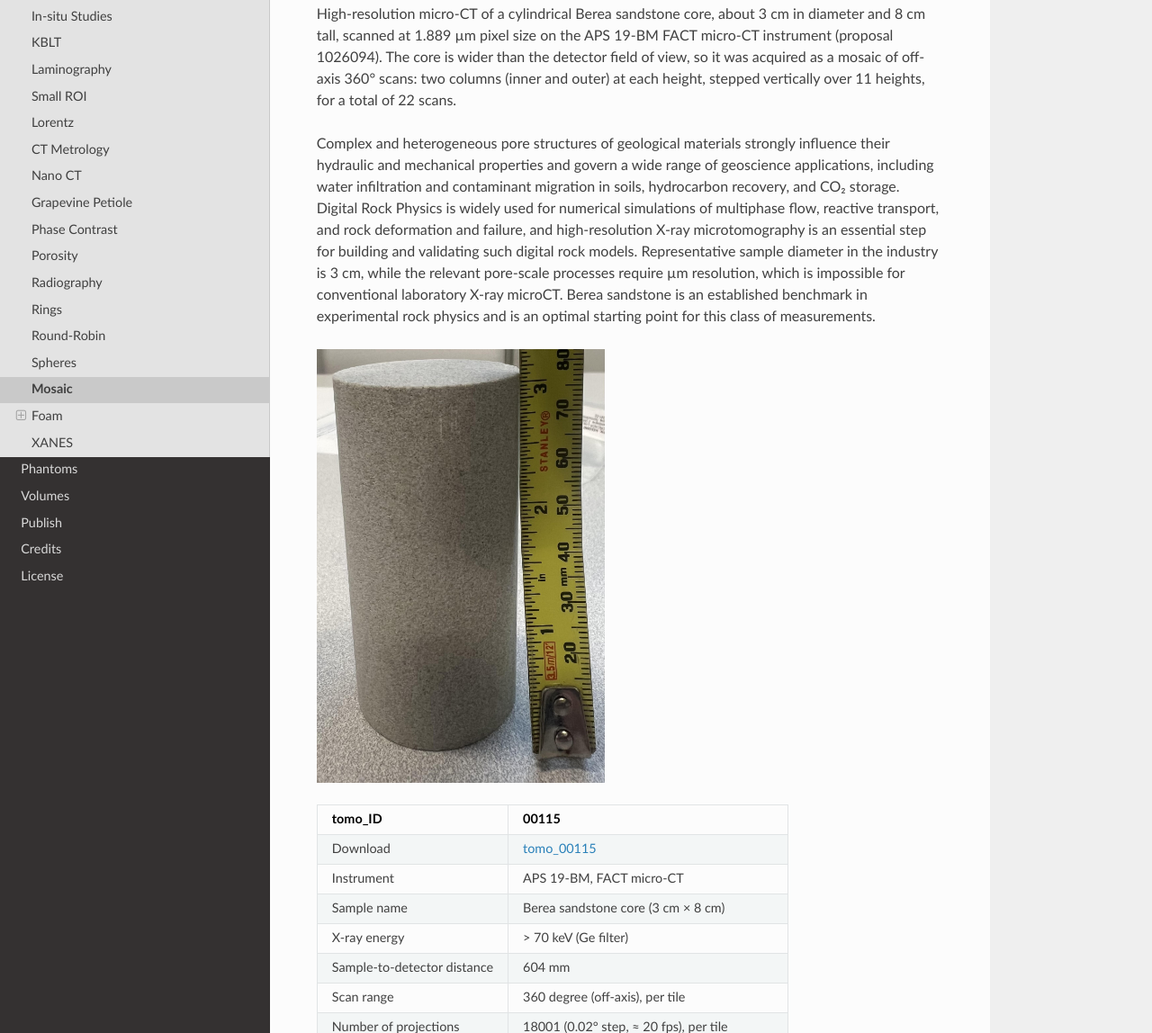
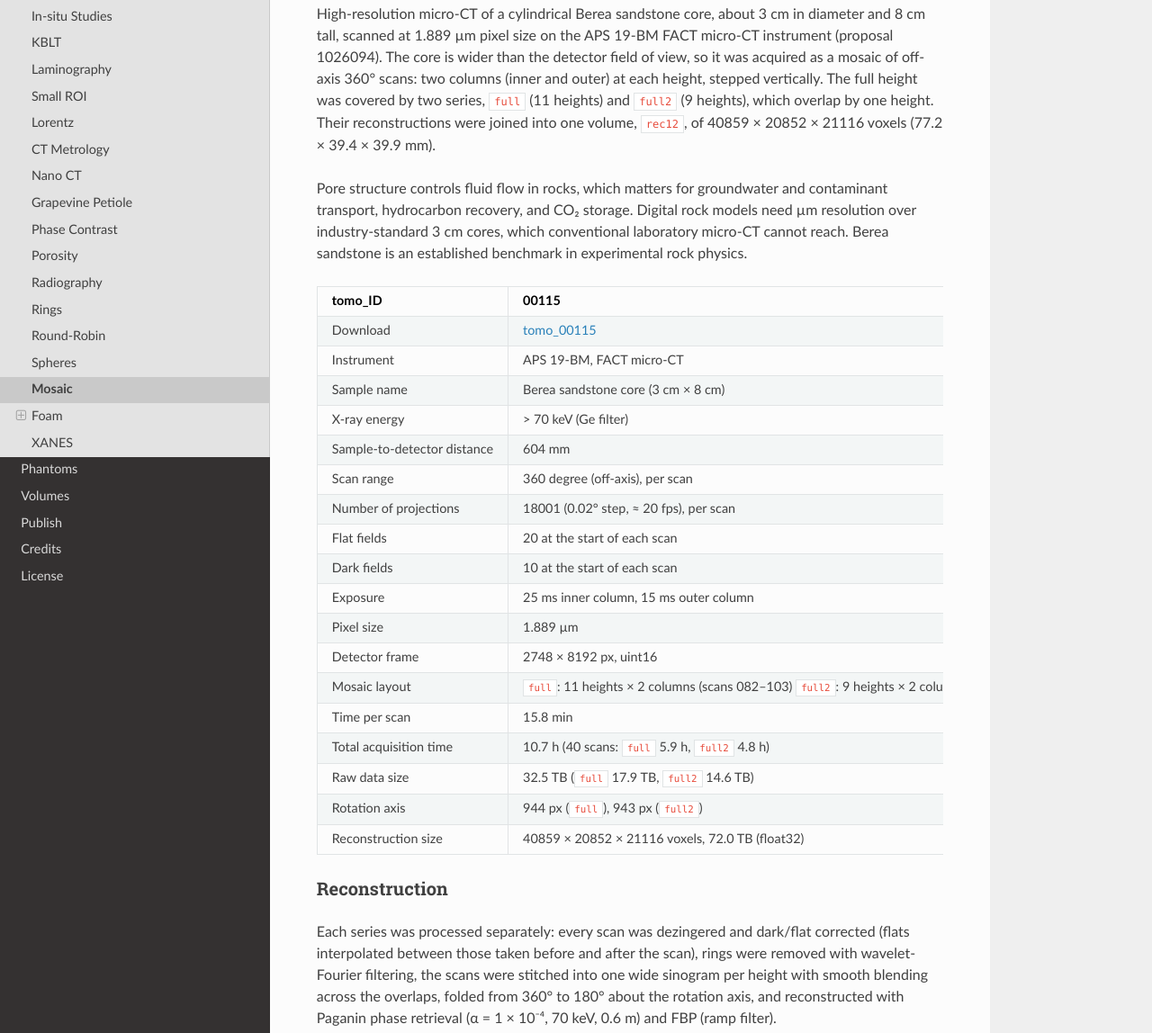
Before and after one commit to tomography/tomobank, a Sphinx documentation site: the page built from docs/source/data/docs.data.tomosaic.rst, in a window 1280 px wide and 1400 px high, scrolled down 4102 px. Shown: the part 252-1400 px from the top of the window at 90% size. Built offline with Sphinx 7.4.7 and the Read the Docs theme 3.1.0, drawn with Linux system fonts in a browser that asks for light colours; some of the changed text lies outside the part shown.

Commit message:
Update Berea sandstone (tomo_00115): full + full2, rec12 downloads
- describe both series (full 082-103, full2 104-121) joined into rec12
- downloads by folder: rec12 / rec12_bin2x2 parts, rec12_bin4x4, raw and binned raw
- part naming, slice ranges and mosaic geometry
- links to the processing code (sandstone_tomobank, model_mosaic)
- shorter motivation; updated overview figure; remove the sample photo

```diff
--- a/docs/source/data/docs.data.tomosaic.rst
+++ b/docs/source/data/docs.data.tomosaic.rst
@@ -236,78 +236,125 @@
 High-resolution micro-CT of a cylindrical Berea sandstone core, about 3 cm in diameter and 8 cm tall,
 scanned at 1.889 µm pixel size on the APS 19-BM FACT micro-CT instrument (proposal 1026094). The core
 is wider than the detector field of view, so it was acquired as a mosaic of off-axis 360° scans: two
-columns (inner and outer) at each height, stepped vertically over 11 heights, for a total of 22 scans.
+columns (inner and outer) at each height, stepped vertically. The full height was covered by two
+series, ``full`` (11 heights) and ``full2`` (9 heights), which overlap by one height. Their
+reconstructions were joined into one volume, ``rec12``, of 40859 × 20852 × 21116 voxels
+(77.2 × 39.4 × 39.9 mm).
 
-Complex and heterogeneous pore structures of geological materials strongly influence their hydraulic
-and mechanical properties and govern a wide range of geoscience applications, including water
-infiltration and contaminant migration in soils, hydrocarbon recovery, and CO₂ storage. Digital Rock
-Physics is widely used for numerical simulations of multiphase flow, reactive transport, and rock
-deformation and failure, and high-resolution X-ray microtomography is an essential step for building
-and validating such digital rock models. Representative sample diameter in the industry is 3 cm, while
-the relevant pore-scale processes require µm resolution, which is impossible for conventional
-laboratory X-ray microCT. Berea sandstone is an established benchmark in experimental rock physics
-and is an optimal starting point for this class of measurements.
+Pore structure controls fluid flow in rocks, which matters for groundwater and contaminant transport,
+hydrocarbon recovery, and CO₂ storage. Digital rock models need µm resolution over industry-standard
+3 cm cores, which conventional laboratory micro-CT cannot reach. Berea sandstone is an established
+benchmark in experimental rock physics.
 
-.. image:: ../img/sandstone_photo.jpg
-    :width: 320px
-    :alt: Berea sandstone core, about 3 cm diameter, next to a tape measure
-
-+-----------------------------------------+-----------------------------------------------+
-|             tomo_ID                     | 00115                                         |
-+=========================================+===============================================+
-|             Download                    | tomo_00115_                                   |
-+-----------------------------------------+-----------------------------------------------+
-|             Instrument                  | APS 19-BM, FACT micro-CT                      |
-+-----------------------------------------+-----------------------------------------------+
-|             Sample name                 | Berea sandstone core (3 cm × 8 cm)            |
-+-----------------------------------------+-----------------------------------------------+
-|             X-ray energy                | > 70 keV (Ge filter)                          |
-+-----------------------------------------+-----------------------------------------------+
-|             Sample-to-detector distance | 604 mm                                        |
-+-----------------------------------------+-----------------------------------------------+
-|             Scan range                  | 360 degree (off-axis), per tile               |
-+-----------------------------------------+-----------------------------------------------+
-|             Number of projections       | 18001 (0.02° step, ≈ 20 fps), per tile        |
-+-----------------------------------------+-----------------------------------------------+
-|             Flat fields                 | 20 at the start of each scan                  |
-+-----------------------------------------+-----------------------------------------------+
-|             Dark fields                 | 10 at the start of each scan                  |
-+-----------------------------------------+-----------------------------------------------+
-|             Exposure                    | 25 ms inner column, 15 ms outer column        |
-+-----------------------------------------+-----------------------------------------------+
-|             Pixel size                  | 1.889 µm                                      |
-+-----------------------------------------+-----------------------------------------------+
-|             Detector frame              | 2748 × 8192 px, uint16                        |
-+-----------------------------------------+-----------------------------------------------+
-|             Mosaic layout               | 11 heights × 2 columns (22 scans, 082–103)    |
-+-----------------------------------------+-----------------------------------------------+
-|             Time per tile scan          | 15.8 min                                      |
-+-----------------------------------------+-----------------------------------------------+
-|             Total acquisition time      | 5.9 h (22 scans)                              |
-+-----------------------------------------+-----------------------------------------------+
-|             Raw data size               | 17.9 TB                                       |
-+-----------------------------------------+-----------------------------------------------+
-|             Rotation axis               | 944 px                                        |
-+-----------------------------------------+-----------------------------------------------+
++-----------------------------------------+-----------------------------------------------------+
+|             tomo_ID                     | 00115                                               |
++=========================================+=====================================================+
+|             Download                    | tomo_00115_                                         |
++-----------------------------------------+-----------------------------------------------------+
+|             Instrument                  | APS 19-BM, FACT micro-CT                            |
++-----------------------------------------+-----------------------------------------------------+
+|             Sample name                 | Berea sandstone core (3 cm × 8 cm)                  |
++-----------------------------------------+-----------------------------------------------------+
+|             X-ray energy                | > 70 keV (Ge filter)                                |
++-----------------------------------------+-----------------------------------------------------+
+|             Sample-to-detector distance | 604 mm                                              |
++-----------------------------------------+-----------------------------------------------------+
+|             Scan range                  | 360 degree (off-axis), per scan                     |
++-----------------------------------------+-----------------------------------------------------+
+|             Number of projections       | 18001 (0.02° step, ≈ 20 fps), per scan              |
++-----------------------------------------+-----------------------------------------------------+
+|             Flat fields                 | 20 at the start of each scan                        |
++-----------------------------------------+-----------------------------------------------------+
+|             Dark fields                 | 10 at the start of each scan                        |
++-----------------------------------------+-----------------------------------------------------+
+|             Exposure                    | 25 ms inner column, 15 ms outer column              |
++-----------------------------------------+-----------------------------------------------------+
+|             Pixel size                  | 1.889 µm                                            |
++-----------------------------------------+-----------------------------------------------------+
+|             Detector frame              | 2748 × 8192 px, uint16                              |
++-----------------------------------------+-----------------------------------------------------+
+|             Mosaic layout               | ``full``: 11 heights × 2 columns (scans 082–103)    |
+|                                         | ``full2``: 9 heights × 2 columns (scans 104–121)    |
++-----------------------------------------+-----------------------------------------------------+
+|             Time per scan               | 15.8 min                                            |
++-----------------------------------------+-----------------------------------------------------+
+|             Total acquisition time      | 10.7 h (40 scans: ``full`` 5.9 h, ``full2`` 4.8 h)  |
++-----------------------------------------+-----------------------------------------------------+
+|             Raw data size               | 32.5 TB (``full`` 17.9 TB, ``full2`` 14.6 TB)       |
++-----------------------------------------+-----------------------------------------------------+
+|             Rotation axis               | 944 px (``full``), 943 px (``full2``)               |
++-----------------------------------------+-----------------------------------------------------+
+|             Reconstruction size         | 40859 × 20852 × 21116 voxels, 72.0 TB (float32)     |
++-----------------------------------------+-----------------------------------------------------+
 
 Reconstruction
 ^^^^^^^^^^^^^^
 
-Each scan was dark/flat corrected, stitched into one wide sinogram, folded from 360° to 180°, and
-reconstructed with Paganin phase retrieval (α = 1 × 10⁻⁴) and FBP (ramp filter).
+Each series was processed separately: every scan was dezingered and dark/flat corrected (flats
+interpolated between those taken before and after the scan), rings were removed with wavelet-Fourier
+filtering, the scans were stitched into one wide sinogram per height with smooth blending across the
+overlaps, folded from 360° to 180° about the rotation axis, and reconstructed with Paganin phase
+retrieval (α = 1 × 10⁻⁴, 70 keV, 0.6 m) and FBP (ramp filter).
 
-Files
-^^^^^
+The ``full2`` reconstruction was then registered to ``full`` by 3D phase correlation of their
+overlap (shift dz = 21173, dy = −2, dx = −266 voxels) and joined into ``rec12``, with a linear blend
+over slices 21573–22573 and a per-slice normalisation of brightness and contrast so that the volume
+has no bands along its height.
 
-+------------------------------------------------+---------------------------------------------------------------------+
-| File                                           | Content                                                             |
-+================================================+=====================================================================+
-| ``big_sandstone_full_082.h5`` … ``_103.h5``    | raw scans of the ``full`` series                                    |
-|                                                | (datasets ``exchange/data``, ``data_white``, ``data_dark``, ``theta``) |
-+------------------------------------------------+---------------------------------------------------------------------+
-| ``big_sandstone_full_*.config``                | acquisition settings of each scan                                   |
-+------------------------------------------------+---------------------------------------------------------------------+
-| ``sandstone_photo.jpg``                        | photo of the core                                                   |
-+------------------------------------------------+---------------------------------------------------------------------+
+Processing code
+^^^^^^^^^^^^^^^
+
+* `sandstone_tomobank <https://github.com/nikitinvv/sandstone_tomobank>`_:
+  standalone scripts that reproduce ``rec12`` from the raw scans on a single GPU (stitching,
+  Paganin, FBP, joining the two series), at full resolution or from the binned raw data.
+* `model_mosaic <https://github.com/nikitinvv/model_mosaic>`_: the multi-GPU pipeline used to
+  produce the published volumes.
+
+Downloads
+^^^^^^^^^
+
+The data are organised in folders of ``tomo_00115``. Large volumes are split into standalone HDF5
+parts of about 1 TB, each holding a block of whole slices.
+
++--------------------------+------------------------------------------------------------+-------------+-------------+
+| Folder                   | Content                                                    | Pixel       | Size        |
++==========================+============================================================+=============+=============+
+| rec12_                   | ``rec12`` at full resolution, 72 parts                     | 1.889 µm    | 72.0 TB     |
++--------------------------+------------------------------------------------------------+-------------+-------------+
+| rec12_bin2x2_            | ``rec12`` binned 2 × 2 × 2, 9 parts                        | 3.78 µm     | 9.0 TB      |
++--------------------------+------------------------------------------------------------+-------------+-------------+
+| rec12_bin4x4_            | ``rec12`` binned 4 × 4 × 4, one file                       | 7.56 µm     | 1.1 TB      |
++--------------------------+------------------------------------------------------------+-------------+-------------+
+| raw_                     | raw scans of both series, 40 files                         | 1.889 µm    | 32.5 TB     |
++--------------------------+------------------------------------------------------------+-------------+-------------+
+| raw_bin2x2_              | raw scans, detector binned 2 × 2                           | 3.78 µm     | 8.1 TB      |
++--------------------------+------------------------------------------------------------+-------------+-------------+
+| raw_bin4x4_              | raw scans, detector binned 4 × 4                           | 7.56 µm     | 2.0 TB      |
++--------------------------+------------------------------------------------------------+-------------+-------------+
+
+Start with ``rec12_bin4x4`` for an overview of the whole core.
+
+**Reconstruction parts.** ``rec12/rec12_partNN_zAAAAA-BBBBB.h5`` holds slices AAAAA–BBBBB (inclusive)
+of ``rec12``: parts 01–71 have 568 slices each, part 72 has 531. ``rec12_bin2x2/rec12_bin2x2_partN_zAAAAA-BBBBB.h5``
+likewise holds 2270 slices per part (part 9: 2269). Each part contains ``exchange/data`` (z, y, x,
+float32) and the attributes ``part``, ``nparts``, ``z_start``, ``z_end`` (exclusive) and
+``full_shape``, so a part can be opened on its own and placed in the full volume.
+
+**Raw scans.** ``raw/big_sandstone_full_NNN.h5`` (NNN = 082–103) and ``raw/big_sandstone_full2_NNN.h5``
+(NNN = 104–121), each with ``exchange/data`` (18001 × 2748 × 8192, uint16), ``exchange/data_white``
+(20), ``exchange/data_dark`` (10), ``exchange/theta`` (degrees) and the acquisition metadata, plus a
+``.config`` file per scan. The binned folders contain the same files with the suffix ``_bin2x2`` or
+``_bin4x4``: projections, flats and darks binned, all angles and metadata kept.
+
+Mosaic geometry (row, column of each scan in the stitched frame, unbinned pixels): columns at 0
+(inner, bright ratio 0.617) and 3176 (outer, bright ratio 1); rows 0, 2118, 4235, 6352, 8469, 10587,
+12704, 14821, 16939, 19056, 21173 for ``full`` and 0, 2117, 4234, 6351, 8468, 10586, 12703, 14820,
+16938 for ``full2``.
 
 .. _tomo_00115: https://app.globus.org/file-manager?origin_id=9f00a780-4aee-42a7-b7f4-6a2773c8da30&origin_path=%2Ftomo_00115%2F
+.. _rec12: https://app.globus.org/file-manager?origin_id=9f00a780-4aee-42a7-b7f4-6a2773c8da30&origin_path=%2Ftomo_00115%2Frec12%2F
+.. _rec12_bin2x2: https://app.globus.org/file-manager?origin_id=9f00a780-4aee-42a7-b7f4-6a2773c8da30&origin_path=%2Ftomo_00115%2Frec12_bin2x2%2F
+.. _rec12_bin4x4: https://app.globus.org/file-manager?origin_id=9f00a780-4aee-42a7-b7f4-6a2773c8da30&origin_path=%2Ftomo_00115%2Frec12_bin4x4%2F
+.. _raw: https://app.globus.org/file-manager?origin_id=9f00a780-4aee-42a7-b7f4-6a2773c8da30&origin_path=%2Ftomo_00115%2Fraw%2F
+.. _raw_bin2x2: https://app.globus.org/file-manager?origin_id=9f00a780-4aee-42a7-b7f4-6a2773c8da30&origin_path=%2Ftomo_00115%2Fraw_bin2x2%2F
+.. _raw_bin4x4: https://app.globus.org/file-manager?origin_id=9f00a780-4aee-42a7-b7f4-6a2773c8da30&origin_path=%2Ftomo_00115%2Fraw_bin4x4%2F
```
Also changed, not shown: docs/source/img/sandstone_photo.jpg (deleted), 1 other file.
